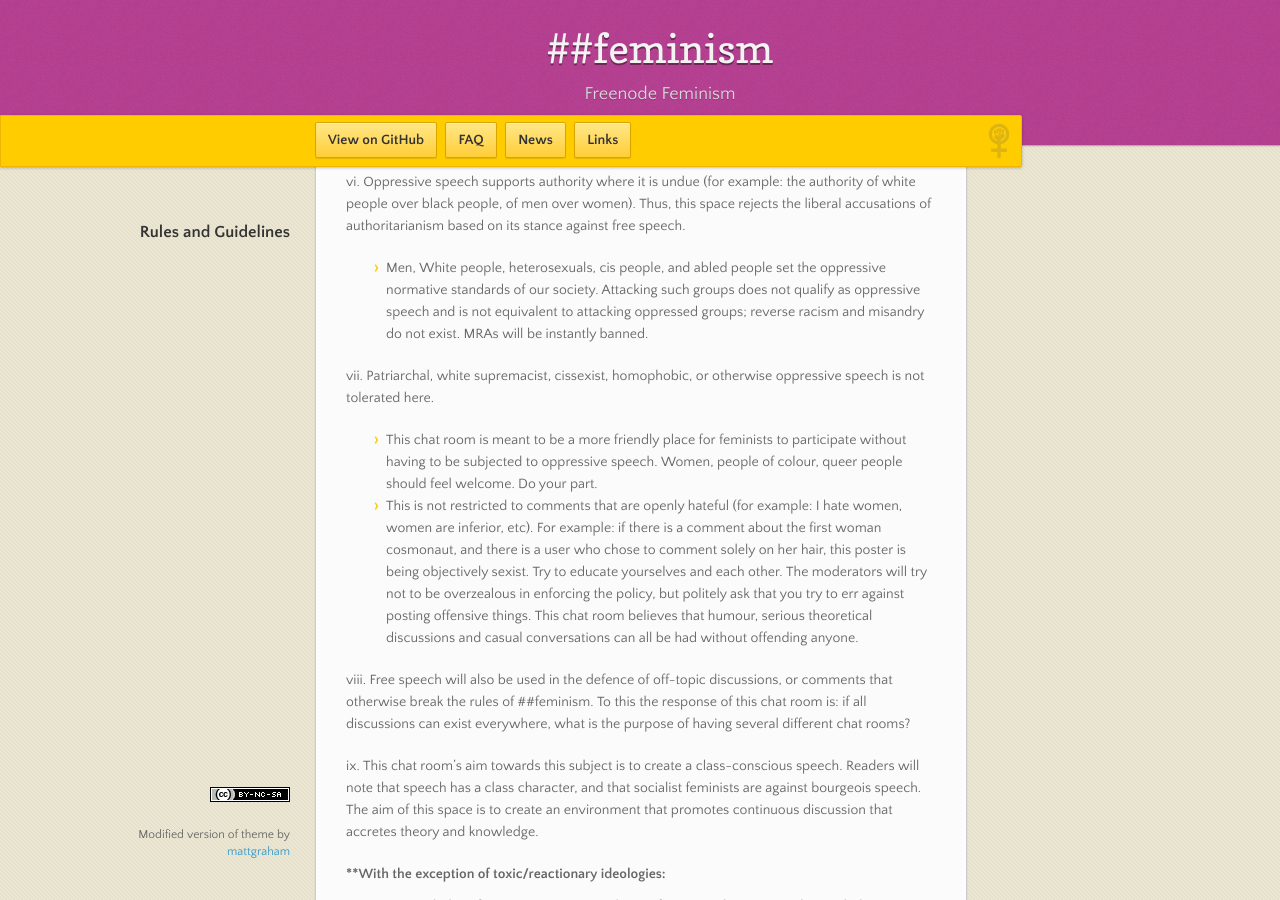
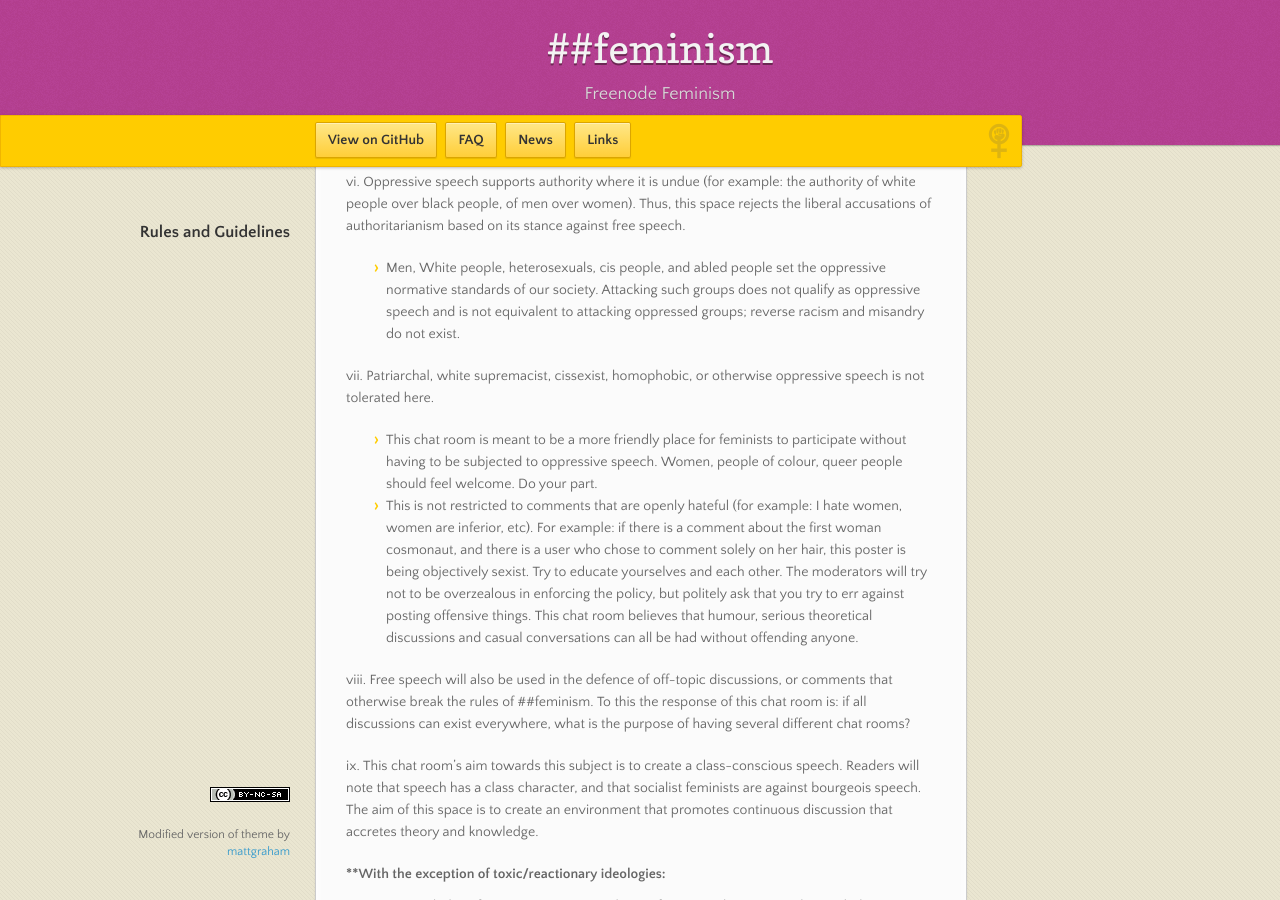
Before and after one commit to feminism-chat/feminism-chat.github.io, a Jekyll site: the page built from index.md, in a window 1280 px wide and 900 px high, scrolled down 1133 px. Built offline with Jekyll 4.4.1, drawn with Linux system fonts in a browser that asks for light colours; nearby versions of some CDN libraries.

Commit message:
move to FAQ: MRAs

```diff
--- a/index.md
+++ b/index.md
@@ -39,7 +39,7 @@ v. \##feminism is not a liberal chat room.  Liberals might come in the defence o
 
 vi. Oppressive speech supports authority where it is undue (for example: the authority of white people over black people, of men over women). Thus, this space rejects the liberal accusations of authoritarianism based on its stance against free speech.
 
-* Men, White people, heterosexuals, cis people, and abled people set the oppressive normative standards of our society. Attacking such groups does not qualify as oppressive speech and is not equivalent to attacking oppressed groups; reverse racism and misandry do not exist. MRAs will be instantly banned.
+* Men, White people, heterosexuals, cis people, and abled people set the oppressive normative standards of our society. Attacking such groups does not qualify as oppressive speech and is not equivalent to attacking oppressed groups; reverse racism and misandry do not exist.
 
 vii. Patriarchal, white supremacist, cissexist, homophobic, or otherwise oppressive speech is not tolerated here.
 
```
Also changed, not shown: faq.md (+1 -1 lines).
